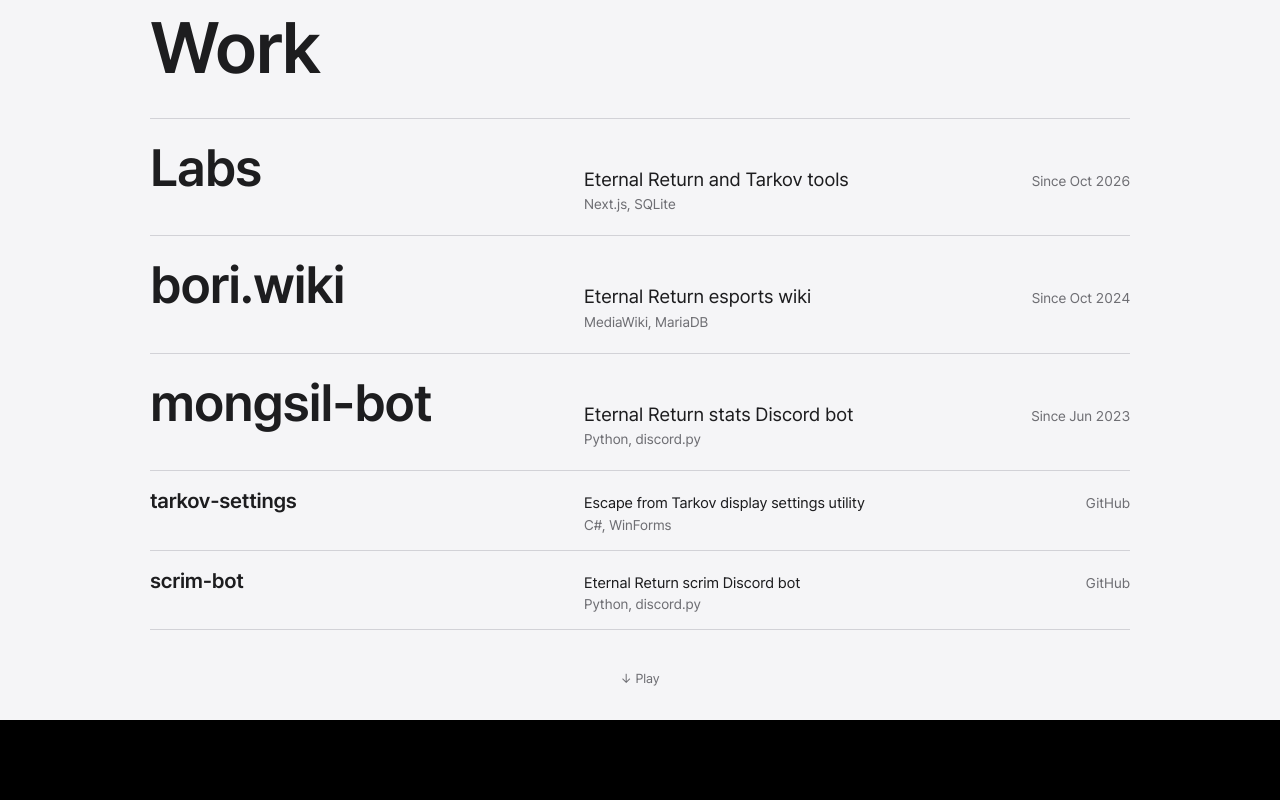
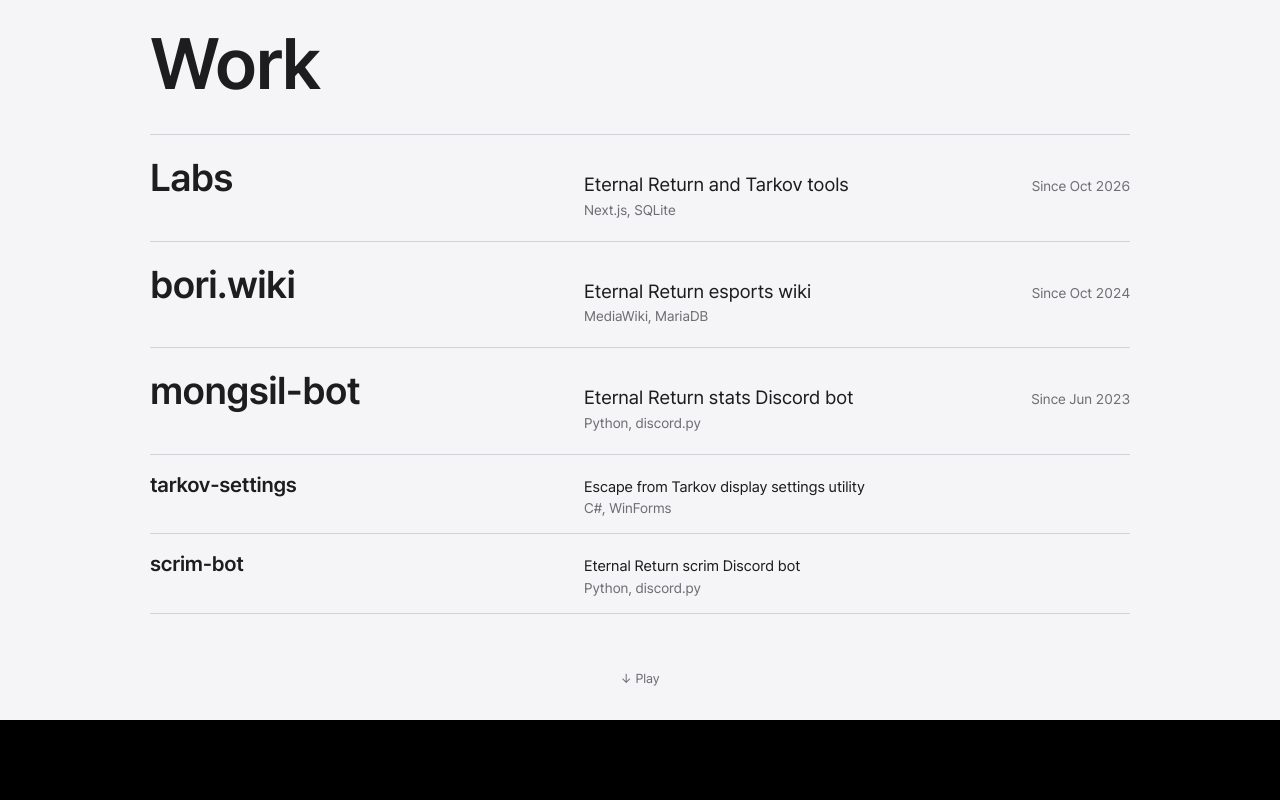
Before and after one commit to MongsilDev/mongsil-dev, a Next.js app: page / in a window 1280 px wide. Shown: the part 880-1680 px from the top of the page. Built offline with nearby package versions, Linux system fonts and the light colour scheme.

Commit message:
fix: Work 항목 이름 크기와 GitHub 표기, 밝은 구역의 점 메뉴 대비

```diff
--- a/src/components/Contact.tsx
+++ b/src/components/Contact.tsx
@@ -9,7 +9,7 @@ export function Contact() {
       </h2>
 
       <ul className="mt-8 flex flex-col gap-3">
-        <ContactRow label="github.com/MongsilDev" href="https://github.com/MongsilDev" />
+        <ContactRow label="GitHub" href="https://github.com/MongsilDev" />
         <ContactRow label="mail@mongsil.dev" href="mailto:mail@mongsil.dev" />
       </ul>
 
--- a/src/components/Projects.tsx
+++ b/src/components/Projects.tsx
@@ -19,7 +19,7 @@ export function Projects() {
         {projects.map((p) => (
           <li key={p.name}>
             <a href={p.href} target="_blank" rel="noopener noreferrer" className={`${ROW} py-5`}>
-              <h3 className="text-[clamp(2rem,4.4vw,3.25rem)] font-semibold leading-[1.1] tracking-[-0.02em] transition-colors group-hover:text-link">
+              <h3 className="text-[clamp(1.625rem,3vw,2.5rem)] font-semibold leading-[1.15] tracking-[-0.015em] transition-colors group-hover:text-link">
                 {p.name}
               </h3>
               <p className={`${NOTE} lg:order-last`}>
@@ -38,7 +38,6 @@ export function Projects() {
               <h3 className="text-[21px] font-semibold tracking-[-0.01em] transition-colors group-hover:text-link">
                 {r.name}
               </h3>
-              <p className={`${NOTE} lg:order-last`}>GitHub</p>
               <p className="col-span-2 mt-0.5 text-[15px] lg:col-span-1 lg:mt-0">
                 {r.blurb}
                 <span className="block text-[14px] text-fg-muted">{r.stack}</span>
--- a/src/components/SectionNav.tsx
+++ b/src/components/SectionNav.tsx
@@ -125,7 +125,7 @@ export function SectionNav() {
           <span
             className={`size-2 rounded-full transition-colors duration-200 ${
               light
-                ? active === i ? "bg-[#1d1d1f]" : "bg-black/25 group-hover:bg-black/55"
+                ? active === i ? "bg-[#1d1d1f]" : "bg-black/45 group-hover:bg-black/70"
                 : active === i ? "bg-white" : "bg-white/40 group-hover:bg-white/70"
             }`}
           />
```
